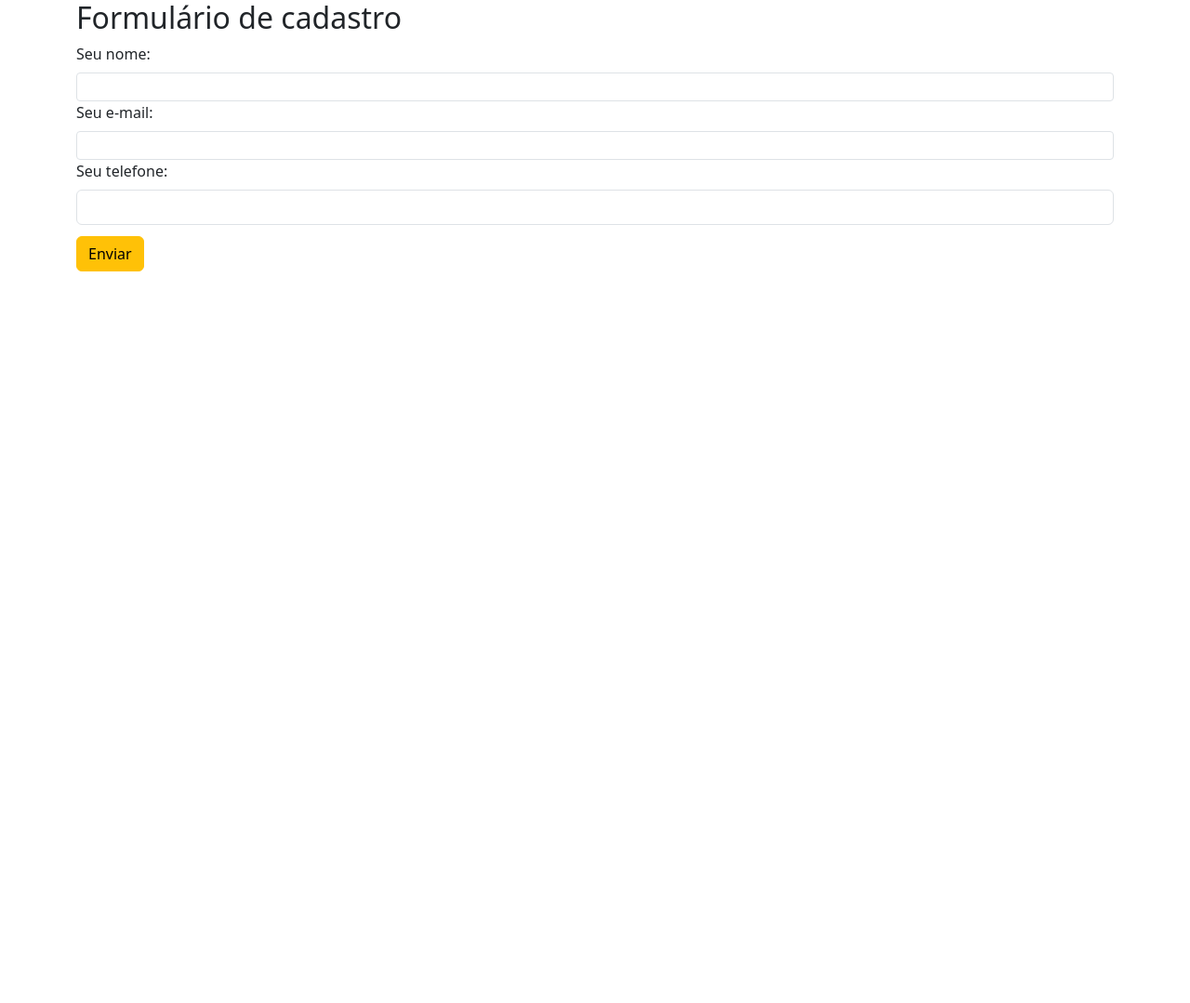
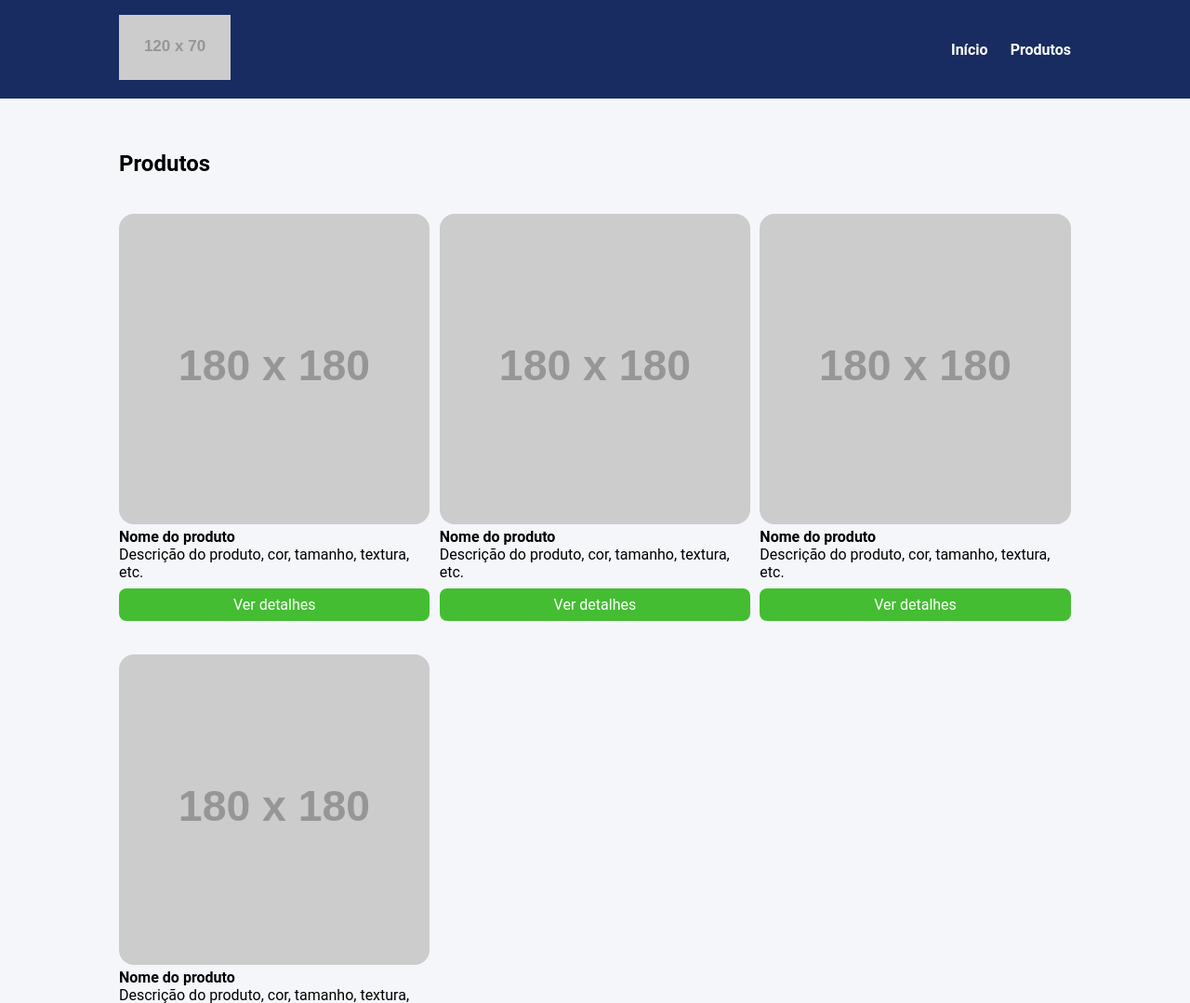
Before and after one commit to RodrigoFCC/curso_ebac_java, a website: page index.html in a window 1280 px wide. Shown: the top 1079 px of the page at 93% size. Before the commit the page ends 800 px from the top, so only its background shows below. Drawn offline with nearby package versions, Linux system fonts and the light colour scheme; placeholder pictures from the web are drawn by us.

Commit message:
exercicio scss

```diff
--- a/index.html
+++ b/index.html
@@ -1,31 +1,99 @@
 <!DOCTYPE html>
-<html lang="en">
-<head>
-    <meta charset="UTF-8">
+<!-- saved from url=(0101)https://static.lms.ebaconline.com.br/content-files/7267645d-2446-4565-9ad7-0543c09c6ef4/original.html -->
+<html lang="pt-BR"><script async="false" type="text/javascript" src="chrome-extension://fnjhmkhhmkbjkkabndcnnogagogbneec/in-page.js"></script><head><meta http-equiv="Content-Type" content="text/html; charset=UTF-8">
+
     <meta http-equiv="X-UA-Compatible" content="IE=edge">
     <meta name="viewport" content="width=device-width, initial-scale=1.0">
-    <title>Formulário</title>
-    <link rel="stylesheet" href="https://cdn.jsdelivr.net/npm/bootstrap@5.3.0-alpha3/dist/css/bootstrap.min.css">
-    <link rel="stylesheet" href="main.css">
-</head>
-<body>
-    <div class="container">
-        <div class="row">
-            <div class="col">
-                <h2>Formulário de cadastro</h2>
-                <form class="form">
-                    <label for="nome" class="form-label">Seu nome:</label>
-                    <input class="form-control form-control-sm" type="text" id="nome" />
-                    <label for="email" class="form-label">Seu e-mail:</label>
-                    <input type="email" class="form-control form-control-sm">
-                    <label for="telefone" class="form-label">Seu telefone:</label>
-                    <input type="tel" class="form-control"></input>
-                </form>
-                <button class="btn btn-warning">Enviar</button>
+    <title>Document</title>
+    <link rel="preconnect" href="https://fonts.googleapis.com/">
+    <link rel="preconnect" href="https://fonts.gstatic.com/" crossorigin="">
+    <link rel="stylesheet" href="./build/main.css">
+
+<meta name="bilometro_pomos" content="UA-23288050-18"><meta name="bilometro_mates" content="UA-23288050-14"></head>
+<body data-new-gr-c-s-check-loaded="14.1111.0" data-gr-ext-installed="">
+    <header>
+        <div class="container">
+            <div class="branding">
+                <img src="https://via.placeholder.com/120x70">
             </div>
+            <nav>
+                <ul class="menu">
+                    <li>
+                        <a href="https://static.lms.ebaconline.com.br/content-files/7267645d-2446-4565-9ad7-0543c09c6ef4/original.html#">Início</a>
+                    </li>
+                    <li>
+                        <a href="https://static.lms.ebaconline.com.br/content-files/7267645d-2446-4565-9ad7-0543c09c6ef4/original.html#">Produtos</a>
+                    </li>
+                </ul>
+            </nav>
         </div>
-    </div>
+    </header>
+    <section>
+        <div class="container">
+            <h2>Produtos</h2>
+            <ul class="products">
+                <li class="product-item">
+                    <img src="https://via.placeholder.com/180x180">
+                    <h4>Nome do produto</h4>
+                    <p>
+                        Descrição do produto, cor, tamanho, textura, etc.
+                    </p>
+                    <a href="https://static.lms.ebaconline.com.br/content-files/7267645d-2446-4565-9ad7-0543c09c6ef4/original.html#" class="product-button">
+                        Ver detalhes
+                    </a>
+                </li>
+                <li class="product-item">
+                    <img src="https://via.placeholder.com/180x180">
+                    <h4>Nome do produto</h4>
+                    <p>
+                        Descrição do produto, cor, tamanho, textura, etc.
+                    </p>
+                    <a href="https://static.lms.ebaconline.com.br/content-files/7267645d-2446-4565-9ad7-0543c09c6ef4/original.html#" class="product-button">
+                        Ver detalhes
+                    </a>
+                </li>
+                <li class="product-item">
+                    <img src="https://via.placeholder.com/180x180">
+                    <h4>Nome do produto</h4>
+                    <p>
+                        Descrição do produto, cor, tamanho, textura, etc.
+                    </p>
+                    <a href="https://static.lms.ebaconline.com.br/content-files/7267645d-2446-4565-9ad7-0543c09c6ef4/original.html#" class="product-button">
+                        Ver detalhes
+                    </a>
+                </li>
+                <li class="product-item">
+                    <img src="https://via.placeholder.com/180x180">
+                    <h4>Nome do produto</h4>
+                    <p>
+                        Descrição do produto, cor, tamanho, textura, etc.
+                    </p>
+                    <a href="https://static.lms.ebaconline.com.br/content-files/7267645d-2446-4565-9ad7-0543c09c6ef4/original.html#" class="product-button">
+                        Ver detalhes
+                    </a>
+                </li>
+            </ul>
+        </div>
+    </section>
 
-    <script src="https://cdn.jsdelivr.net/npm/bootstrap@5.3.0-alpha3/dist/js/bootstrap.bundle.min.js"></script>
-</body>
-</html>
+</body><grammarly-desktop-integration data-grammarly-shadow-root="true"><template shadowrootmode="open"><style>
+  div.grammarly-desktop-integration {
+    position: absolute;
+    width: 1px;
+    height: 1px;
+    padding: 0;
+    margin: -1px;
+    overflow: hidden;
+    clip: rect(0, 0, 0, 0);
+    white-space: nowrap;
+    border: 0;
+    -moz-user-select: none;
+    -webkit-user-select: none;
+    -ms-user-select:none;
+    user-select:none;
+  }
+
+  div.grammarly-desktop-integration:before {
+    content: attr(data-content);
+  }
+</style><div aria-label="grammarly-integration" role="group" tabindex="-1" class="grammarly-desktop-integration" data-content="{&quot;mode&quot;:&quot;full&quot;,&quot;isActive&quot;:true,&quot;isUserDisabled&quot;:false}"></div></template></grammarly-desktop-integration></html>
--- /dev/null
+++ b/source/config/reset.scss
@@ -0,0 +1,8 @@
+@use 'variaveis';
+
+* {
+    margin: 0;
+    padding: 0;
+    box-sizing: border-box;
+    font-family: variaveis.$fontPrincipal;
+}
--- /dev/null
+++ b/source/config/variaveis.scss
@@ -0,0 +1,11 @@
+// Fontes
+$fontPrincipal: Roboto, sans-serif;
+
+// Esquema de cores
+$corDeFundo: #f5f6fa;
+$corPrincipal: #182C61;
+$corSecundaria: #44bd32;
+
+// Breakpoints
+$mobile: 767px;
+$tablet: 1023px;
--- /dev/null
+++ b/source/main.scss
@@ -0,0 +1,99 @@
+@use 'config/reset';
+@use 'config/variaveis';
+
+body {
+    background-color: variaveis.$corDeFundo;
+}
+
+li {
+    list-style: none;
+}
+
+.container {
+    max-width: 1024px;
+    width: 100%;
+    margin: 0 auto;
+}
+
+header {
+    background-color: variaveis.$corPrincipal;
+    position: sticky;
+    top: 0;
+    left: 0;
+}
+
+header .container {
+    display: flex;
+    justify-content: space-between;
+    align-items: center;
+    padding: 16px 0;
+}
+
+.menu {
+    display: flex;
+}
+
+.menu li {
+    font-weight: bold;
+    margin-left: 24px;
+}
+
+.menu li a {
+    color: #fff;
+    text-decoration: none;
+}
+
+section {
+    padding: 56px 0;
+
+    ul {
+        margin-top: 40px;
+        display: grid;
+        grid-template-columns: repeat(3, 32.66%);
+        column-gap: 1%;
+        row-gap: 4%;
+        width: 100%;
+    }
+
+    li img {
+        width: 100%;
+        border-radius: 16px;
+    }
+
+    a {
+        display: block;
+        background-color: variaveis.$corSecundaria;
+        color: #fff;
+        text-align: center;
+        padding: 8px 0;
+        border-radius: 8px;
+        margin-top: 8px;
+        text-decoration: none;
+
+        &:hover {
+            background-color: lighten(variaveis.$corSecundaria, 15%);
+        }
+    }
+
+}
+
+@media screen and (max-width: variaveis.$tablet) {
+    .container {
+        max-width: 80%;
+    }
+
+    .products {
+        grid-template-columns: repeat(2, 48.5%);
+        column-gap: 3%;
+    }
+}
+
+@media screen and (max-width: variaveis.$mobile) {
+    .products {
+        display: block;
+    }
+
+    .product-item  {
+        margin-bottom: 32px;
+    }
+}
```
Also changed, not shown: package.json (added, +15 -0 lines), build/main.css (added), main.css (deleted), 3 other files.
